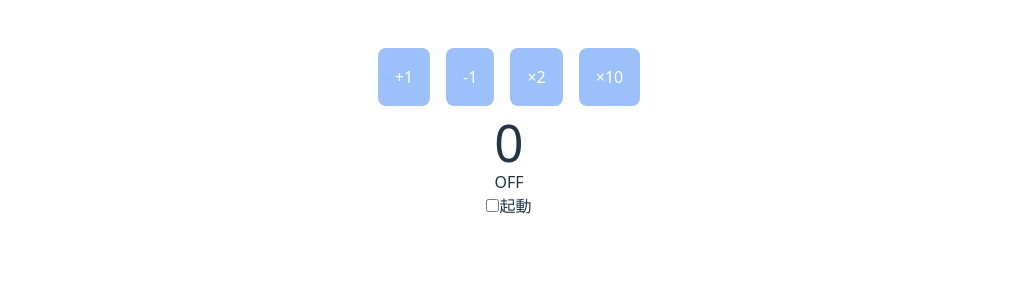
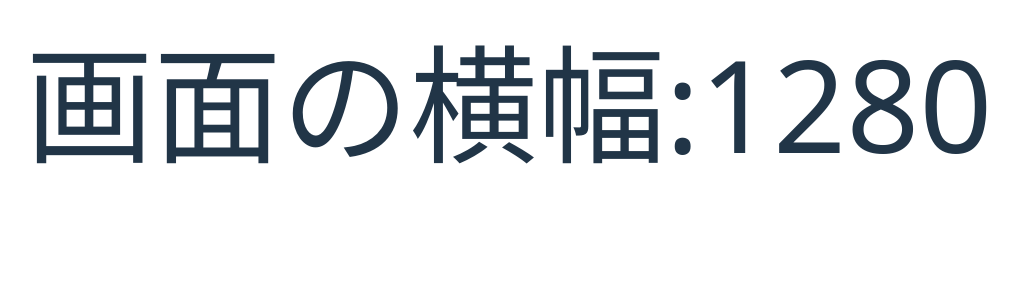
Before and after one commit to takashioguchi/my-react-app, a React (Vite) app: page / in a window 1280 px wide. Shown: the top 300 px of the page, without its empty margins (131-1149 px from the left). Built offline with nearby package versions, Linux system fonts and the light colour scheme.

Commit message:
feat: refactor App component to display window width and remove unused timer and button functionalities

```diff
--- a/src/App.jsx
+++ b/src/App.jsx
@@ -1,62 +1,74 @@
-import { useReducer, useState } from "react";
-import Btn from "./Btn.jsx";
-import "./styles/animation.css";
+// import { useRef, useState } from "react";
+// import Btn from "./Btn.jsx";
 
-const countReducer = (state, action) => {
-  switch (action.type) {
-    case "MULTIPLY":
-      return { count: state.count * 2 };
-    case "TENTIMES":
-      return { count: state.count * 10 };
-    case "ADD_SPECFIC":
-      return { count: state.count + action.payload };
-    default:
-      return state;
-  }
-};
+// const Timer = () => {
+//   const [timer, setTimer] = useState(0);
+//   const timerRef = useRef(null);
+
+//   const startTimer = () => {
+//     if (timerRef.current === null) {
+//       timerRef.current = setInterval(() => {
+//         setTimer((prev) => prev + 1);
+//       }, 1000);
+//     }
+//   };
+//   const stopTimer = () => {
+//     if (timerRef.current !== null) {
+//       clearInterval(timerRef.current);
+//       timerRef.current = null;
+//     }
+//   };
+
+//   return (
+//     <div className="content-center text-center p-10">
+//       <p className="text-9xl">{timer}</p>
+//       <Btn btnClick={startTimer}>タイマー開始</Btn>
+//       <Btn btnClick={stopTimer}>タイマー停止</Btn>
+//     </div>
+//   );
+// };
+// export default Timer;
+
+// import { useRef } from "react";
+
+// const App = () => {
+//   const inputRef = useRef(null);
+
+//   const handleButtonClick = () => {
+//     // ボタンが押されたら、inputにフォーカスを当てる
+//     inputRef.current.focus();
+//   };
+
+//   return (
+//     <div style={{ padding: "20px" }}>
+//       <input ref={inputRef} placeholder="ここに入力してね" />
+//       <button onClick={handleButtonClick}>入力を開始する</button>
+//     </div>
+//   );
+// };
+
+// export default App;
+
+import { useEffect, useState } from "react";
 
 const App = () => {
-  const [onoff, setOnOff] = useState(false);
-  const [state, dispatch] = useReducer(countReducer, { count: 0 });
+  const [size, setSize] = useState(window.innerWidth);
 
-  const handleChange = (e) => {
-    setOnOff(e.target.checked);
-  };
+  useEffect(() => {
+    const handleResize = () => {
+      setSize(window.innerWidth);
+    };
 
+    window.addEventListener("resize", handleResize);
+
+    return () => {
+      window.removeEventListener("resize", handleResize);
+    };
+  }, []);
   return (
-    <>
-      <div className="content-center text-center p-10">
-        <Btn
-          btnClick={() => dispatch({ type: "ADD_SPECFIC", payload: 1 })}
-          disabled={!onoff}
-        >
-          +1
-        </Btn>
-        <Btn
-          btnClick={() => dispatch({ type: "ADD_SPECFIC", payload: -1 })}
-          disabled={!onoff}
-        >
-          -1
-        </Btn>
-        <Btn btnClick={() => dispatch({ type: "MULTIPLY" })} disabled={!onoff}>
-          ×2
-        </Btn>
-        <Btn btnClick={() => dispatch({ type: "TENTIMES" })} disabled={!onoff}>
-          ×10
-        </Btn>
-        <h1>{state.count}</h1>
-        <h2>{onoff ? "ON" : "OFF"}</h2>
-        <label htmlFor="kidou">
-          <input
-            id="kidou"
-            type="checkbox"
-            checked={onoff}
-            onChange={handleChange}
-          />
-          起動
-        </label>
-      </div>
-    </>
+    <div className="content-center text-center p-10">
+      <p className="text-9xl">画面の横幅:{size}</p>
+    </div>
   );
 };
 
```
